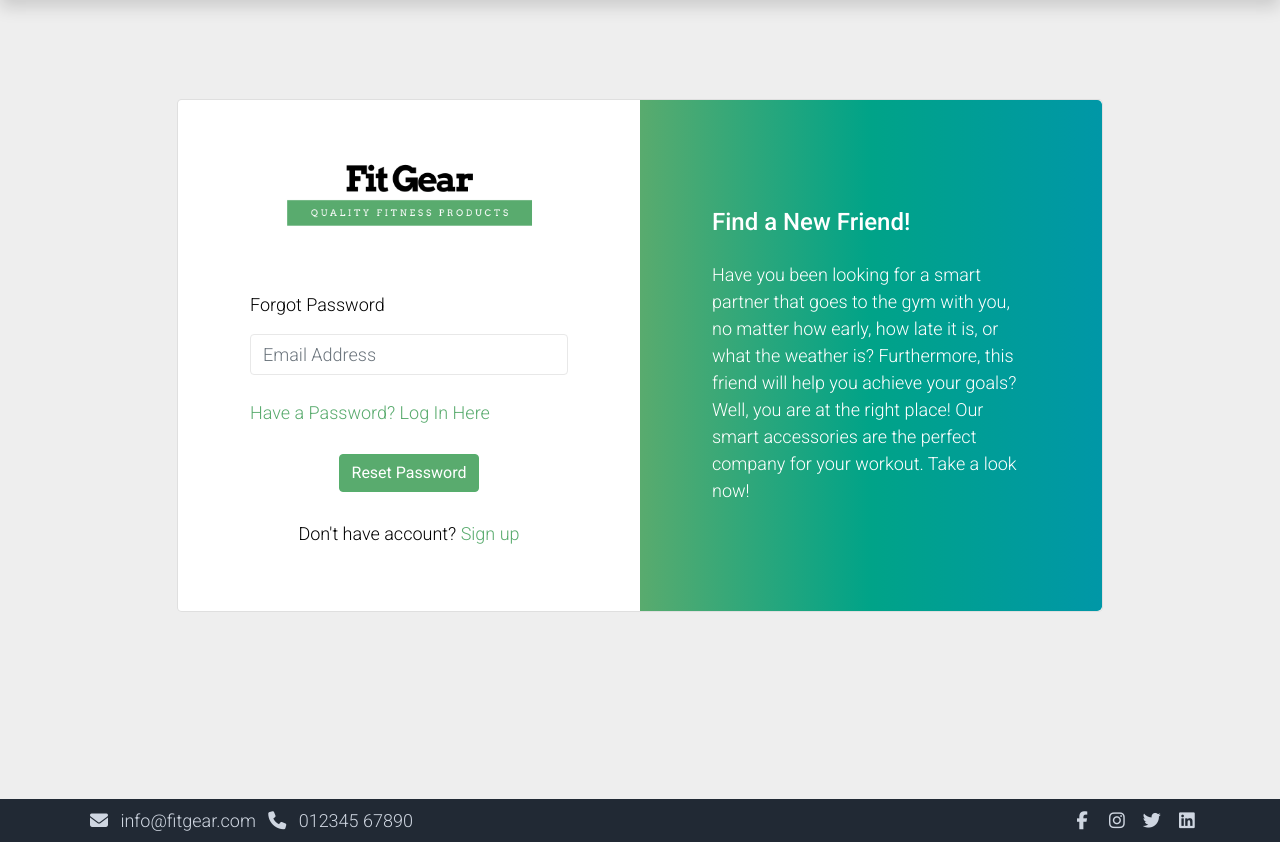
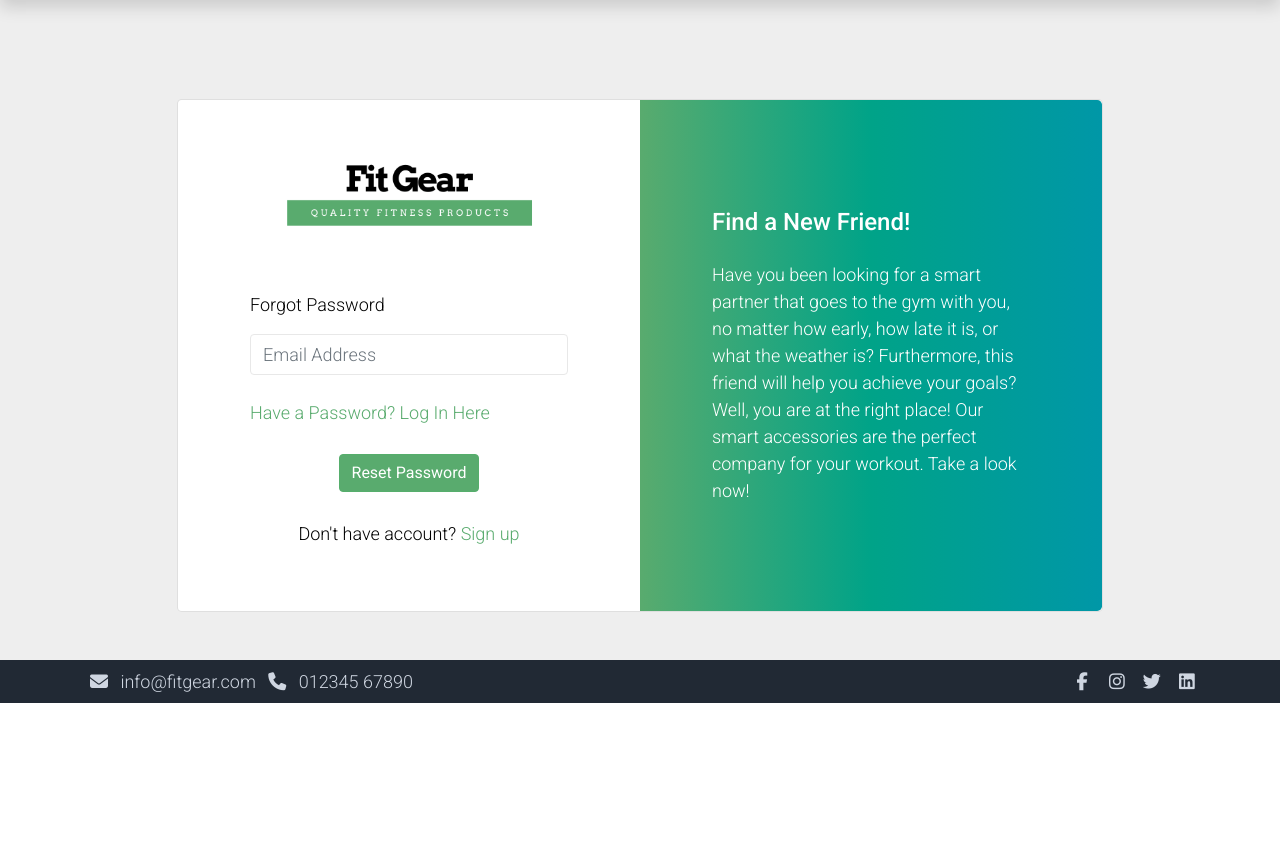
Before and after one commit to kerekmarci/fit-gear, a Django app: page /accounts/forgotPassword/ in a window 1280 px wide. Shown: the part 327-1169 px from the top of the page. After the commit the page ends 1030 px from the top, so only its background shows below. Run offline with Django 3.2, Linux system fonts and the light colour scheme; data comes from the database, SQL or seed files in the repository; some libraries are stand-ins or nearby versions; grey boxes are pictures that could not be loaded.

Commit message:
Responsive error fixed with placement of footer

```diff
--- a/static/css/custom.css
+++ b/static/css/custom.css
@@ -252,7 +252,7 @@
 
 @media (min-width: 768px) {
     .gradient-form {
-        height: 100vh !important;
+        height: 100% !important;
     }
 }
 
--- a/templates/includes/footer.html
+++ b/templates/includes/footer.html
@@ -1,4 +1,3 @@
-<!-- Start Top Nav -->
 <footer class="navbar navbar-expand-lg bg-dark navbar-light d-lg-block" id="templatemo_nav_top">
     <div class="container text-light">
         <div class="w-100 d-flex justify-content-between">
@@ -21,5 +20,4 @@
             </div>
         </div>
     </div>
-</footer>
-<!-- Close Top Nav -->
+</footer
```
